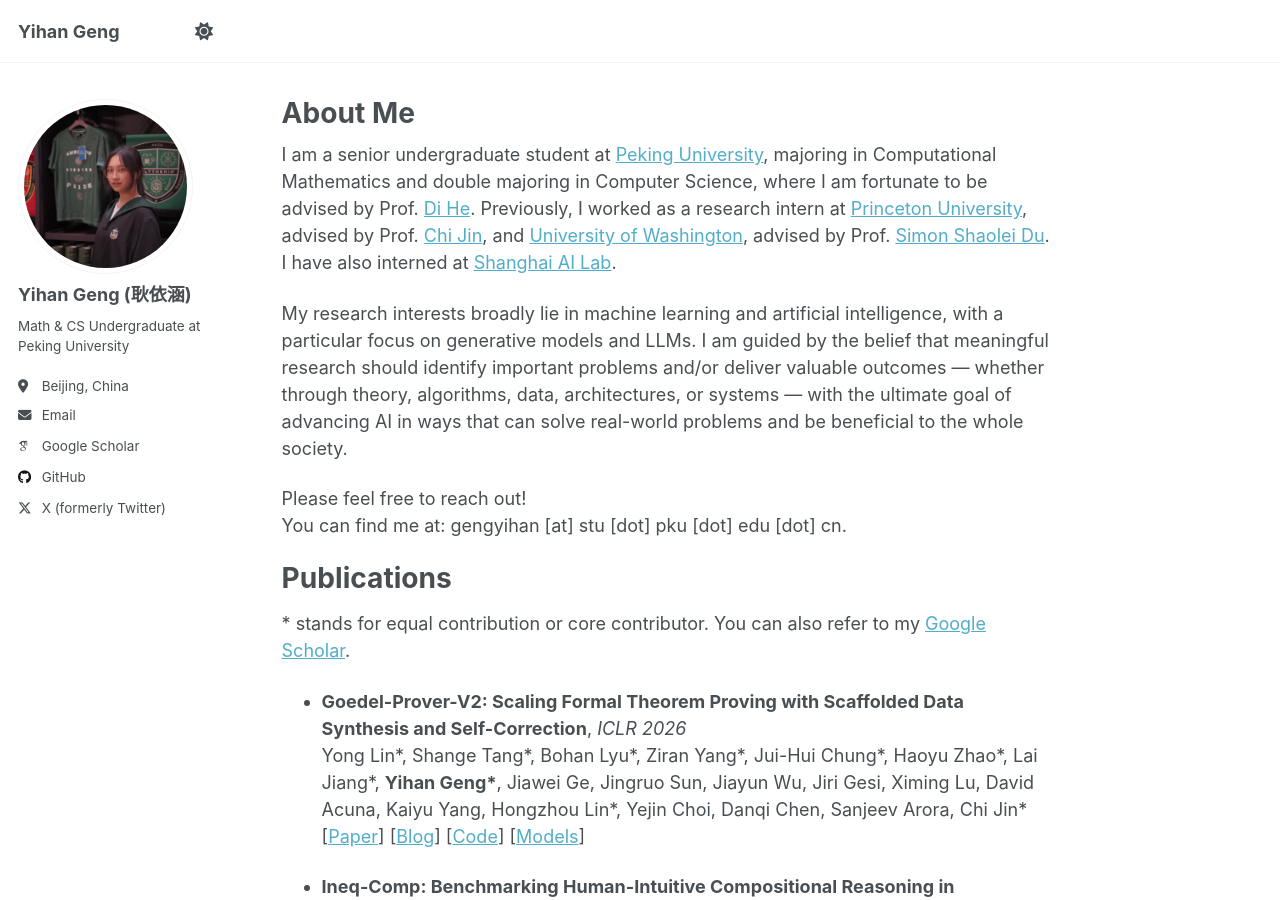
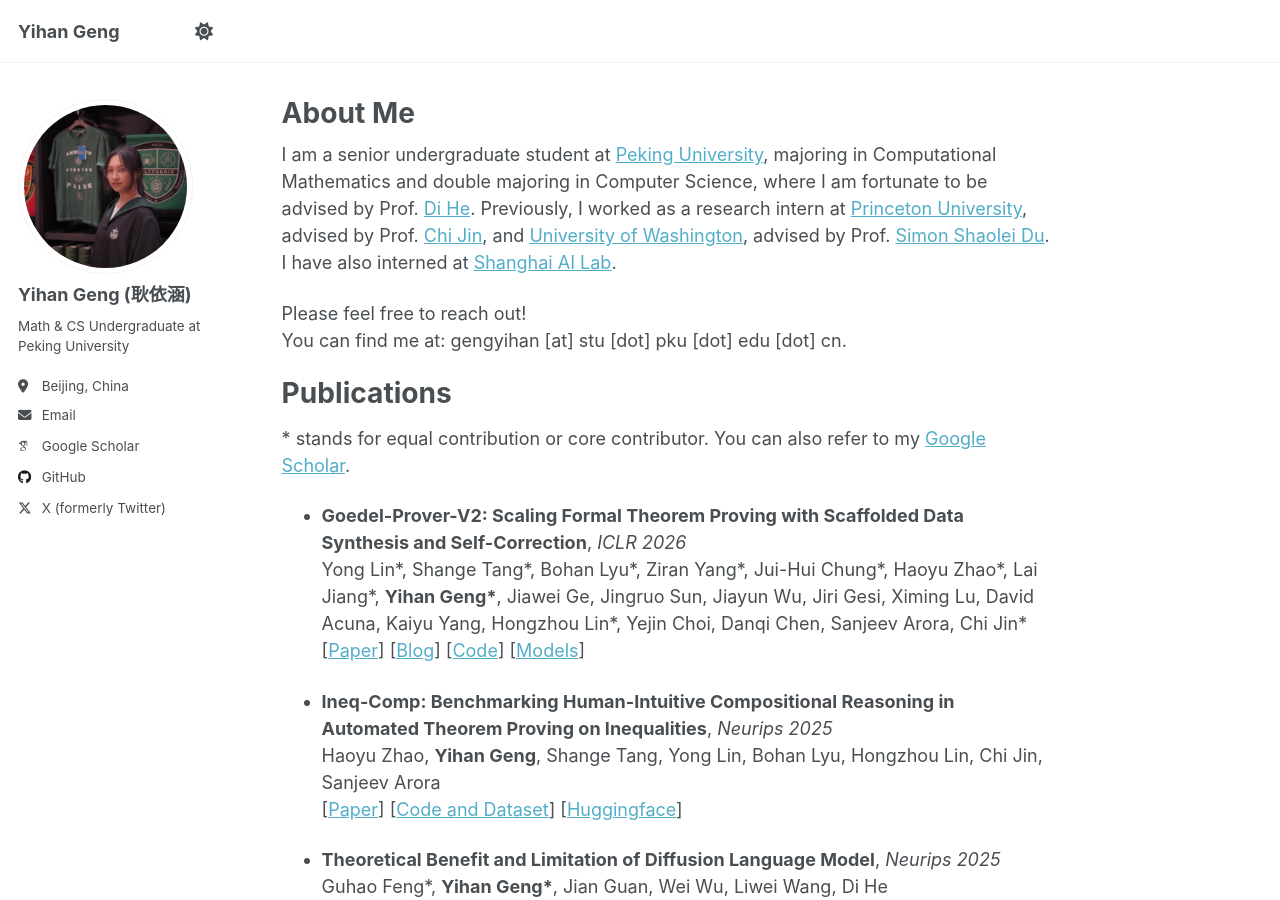
Before and after one commit to yihan04/yihan04.github.io, a Jekyll site: the page built from _pages/about.md, in a window 1280 px wide and 900 px high. Built offline with Jekyll 4.4.1, drawn with Linux system fonts in a browser that asks for light colours; some web fonts are replaced; a script that is not in the unit is left out.

Commit message:
temporary edit

```diff
--- a/_pages/about.md
+++ b/_pages/about.md
@@ -8,8 +8,6 @@ redirect_from:
 ---
 
 I am a senior undergraduate student at [Peking University](https://www.pku.edu.cn/), majoring in Computational Mathematics and double majoring in Computer Science, where I am fortunate to be advised by Prof. [Di He](https://dihe-pku.github.io/). Previously, I worked as a research intern at [Princeton University](https://www.princeton.edu/), advised by Prof. [Chi Jin](https://sites.google.com/view/cjin/home), and [University of Washington](https://www.washington.edu/), advised by Prof. [Simon Shaolei Du](https://simonshaoleidu.com/index.html). I have also interned at [Shanghai AI Lab](https://www.shlab.org.cn/).
-
-My research interests broadly lie in machine learning and artificial intelligence, with a particular focus on generative models and LLMs. I am guided by the belief that meaningful research should identify important problems and/or deliver valuable outcomes — whether through theory, algorithms, data, architectures, or systems — with the ultimate goal of advancing AI in ways that can solve real-world problems and be beneficial to the whole society.
 
 Please feel free to reach out! \\
  You can find me at: gengyihan \[at\] stu \[dot\] pku \[dot\] edu \[dot\] cn.
```
